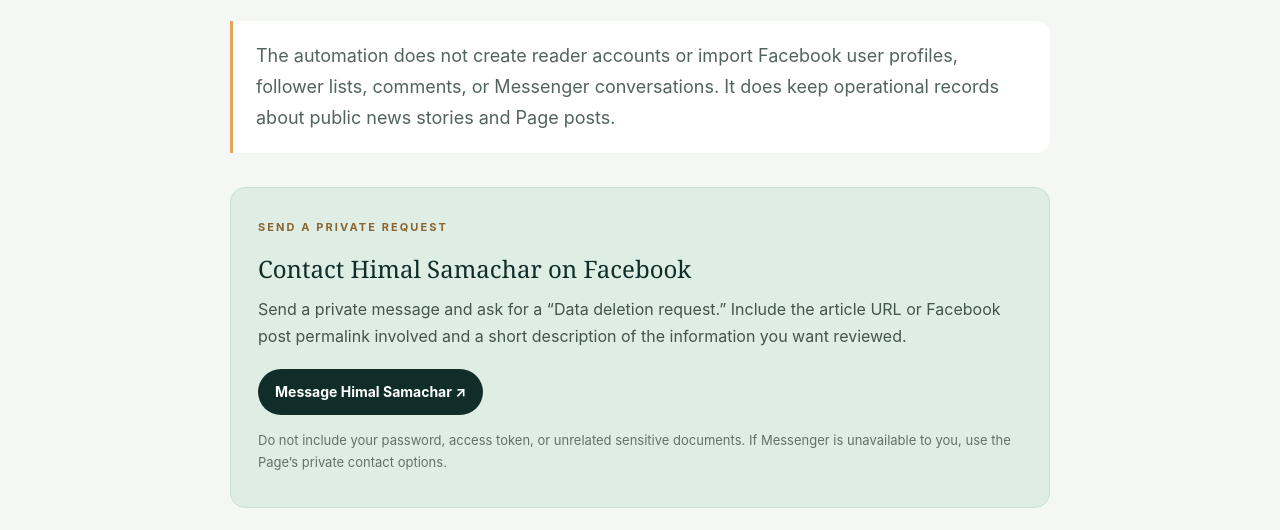
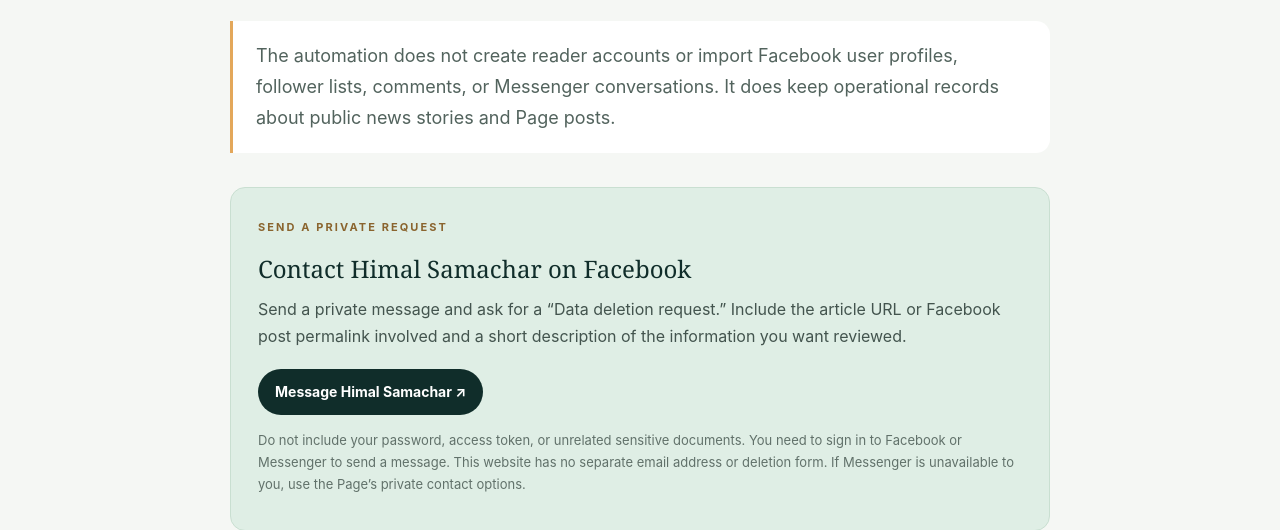
Before and after one commit to aneelgautam22/himal-samachar-legal, a plain HTML site: page data-deletion.html in a window 1280 px wide. Shown: the part 299-829 px from the top of the page. Drawn offline with Linux system fonts and the light colour scheme.

Commit message:
Clarify private deletion request route

```diff
--- a/data-deletion.html
+++ b/data-deletion.html
@@ -1,5 +1,5 @@
 <!doctype html><html lang="en"><head><meta charset="utf-8"><meta name="viewport" content="width=device-width,initial-scale=1"><meta name="theme-color" content="#102d2a"><meta name="description" content="How to request deletion of information handled by the Himal Samachar Meta News Automation app."><title>Data Deletion · Himal Samachar</title><link rel="stylesheet" href="styles.css"></head><body>
 <header><a class="brand" href="index.html"><span class="mark">H</span><span><b>Himal Samachar</b><small>LEGAL INFORMATION</small></span></a><nav aria-label="Main navigation"><a href="privacy.html">Privacy</a><a class="active" href="data-deletion.html">Data deletion</a><a href="terms.html">Terms</a></nav></header>
 <main class="document"><a class="back" href="index.html">← Legal information</a><p class="eyebrow">META NEWS AUTOMATION APP</p><h1>Data Deletion Instructions</h1><p class="date">Effective November 23, 2026</p><p class="lead">The automation does not create reader accounts or import Facebook user profiles, follower lists, comments, or Messenger conversations. It does keep operational records about public news stories and Page posts.</p>
-<section class="request"><span class="eyebrow">SEND A PRIVATE REQUEST</span><h2>Contact Himal Samachar on Facebook</h2><p>Send a private message and ask for a “Data deletion request.” Include the article URL or Facebook post permalink involved and a short description of the information you want reviewed.</p><a class="button" href="https://m.me/1519415424581146" rel="noopener noreferrer">Message Himal Samachar ↗</a><p class="small">Do not include your password, access token, or unrelated sensitive documents. If Messenger is unavailable to you, use the Page’s private contact options.</p></section>
+<section class="request"><span class="eyebrow">SEND A PRIVATE REQUEST</span><h2>Contact Himal Samachar on Facebook</h2><p>Send a private message and ask for a “Data deletion request.” Include the article URL or Facebook post permalink involved and a short description of the information you want reviewed.</p><a class="button" href="https://m.me/1519415424581146" rel="noopener noreferrer">Message Himal Samachar ↗</a><p class="small">Do not include your password, access token, or unrelated sensitive documents. You need to sign in to Facebook or Messenger to send a message. This website has no separate email address or deletion form. If Messenger is unavailable to you, use the Page’s private contact options.</p></section>
 <section><h2>What happens next</h2><ol><li>A Page administrator reviews the request and checks whether the automation has a matching story or correction record.</li><li>If a matching app record is identified and removal is appropriate, an authorized administrator can remove it from the private Supabase database.</li><li>For a public Facebook post, include its permalink. A separate Page action may be needed.</li></ol><p>There is no self-service deletion tool or automated deletion callback in this app, and no fixed response or completion time is stated. Removing an app record does not delete copies held by Meta, Google, Supabase, GitHub, Radio Nepal, or another service. Requests about those services’ own records must also go to the relevant service.</p><p>Operational records can include source URLs, generated summaries, Meta post IDs, statuses, and timestamps. The app does not maintain an individual Facebook user-profile database.</p></section><div class="actions"><a class="button" href="privacy.html">Read the Privacy Policy</a><a href="terms.html">Terms of Service →</a></div></main><footer><span>Himal Samachar</span><span><a href="privacy.html">Privacy</a> · <a href="data-deletion.html">Data deletion</a> · <a href="terms.html">Terms</a></span></footer></body></html>
```
